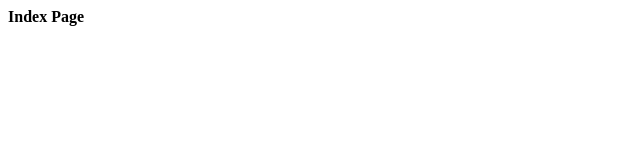
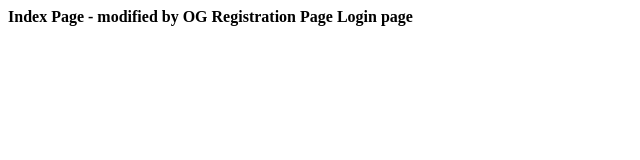
Before and after one commit to 2300030495/demoproject495, a plain HTML site: page index.html in a window 1280 px wide. Shown: the whole page, without its empty margins (0-640 px from the left). Drawn offline with Linux system fonts and the light colour scheme.

Commit message:
modified by OG

```diff
--- a/index.html
+++ b/index.html
@@ -1 +1,3 @@
-<b>Index Page</b>
+<b>Index Page - modified by OG</b>
+<b>Registration Page</b>
+<b>Login page</b>
```
